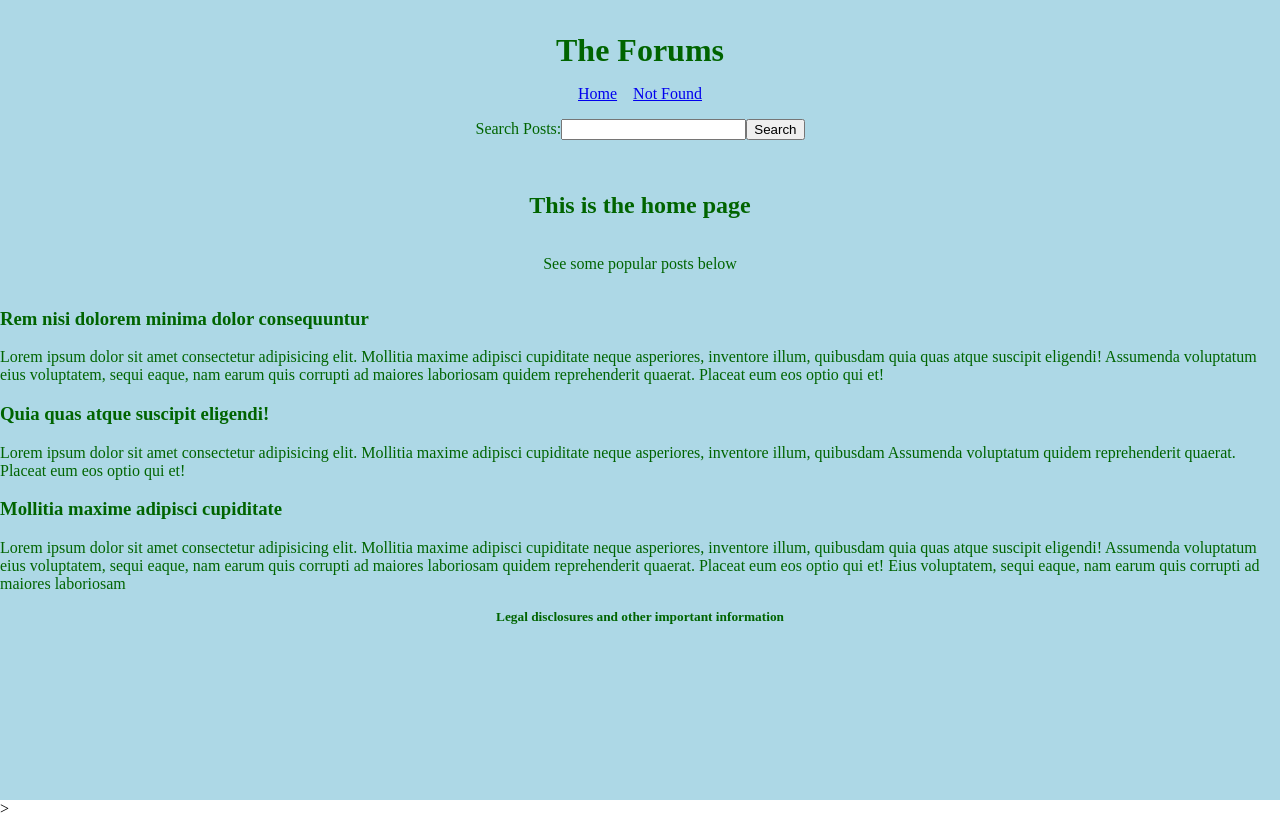
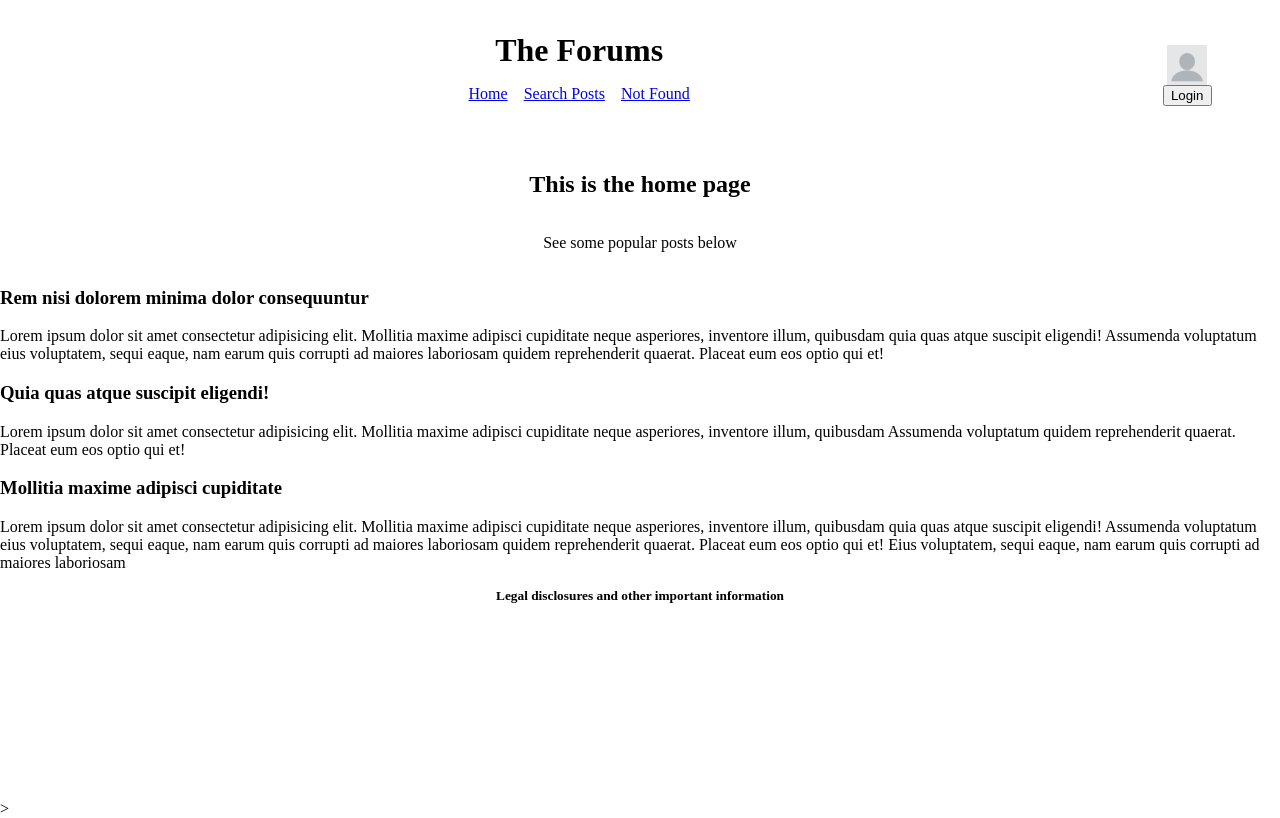
Before and after one commit to Lee1387/Forums, a React (Vite) app in the folder Forums-Frontend/: page / in a window 1280 px wide. Built offline with nearby package versions, Linux system fonts and the light colour scheme.

Commit message:
Updated search results structure and created profile section

```diff
--- a/Forums-Frontend/src/assets/styles.css
+++ b/Forums-Frontend/src/assets/styles.css
@@ -10,6 +10,10 @@ img {
     max-width: 100%;
 }
 
+.button {
+    cursor: pointer;
+}
+
 #root {
     margin: 0;
 }
@@ -19,10 +23,31 @@ img {
 }
 
 .header {
+    width: 100%;
     padding: 2em;
+    display: flex;
+    align-items: center;
+}
+
+.heading-nav-container {
+    width: 90%;
+    display: flex;
+    flex-direction: column;
+    justify-content: center;
+    align-items: center;
+}
+
+.profile-container {
+    width: 10%;
     display: flex;
     flex-direction: column;
     align-items: center;
+    justify-content: center;
+}
+
+.profile-image {
+    width: 40px;
+    height: 40px;
 }
 
 .main-nav {
@@ -36,8 +61,6 @@ img {
 .top-level-container {
     margin: 0;
     min-height: 100vh;
-    background-color: lightblue;
-    color: darkgreen;
 }
 
 .main-section {
--- a/Forums-Frontend/src/components/App.jsx
+++ b/Forums-Frontend/src/components/App.jsx
@@ -5,20 +5,24 @@ import {
   createRoutesFromElements,
   RouterProvider,
 } from "react-router-dom";
+// Components
 import MainLayout from "./MainLayout";
 import Error from "./Error";
+import Results, { resultsLoader } from "./Results";
+// Pages
 import Home, { homeLoader } from "../pages/Home";
+import Search, { searchAction } from "../pages/Search";
 import NotFound from "../pages/NotFound";
-import Results, { resultsLoader, searchAction } from "../pages/Results";
+// Assets
 import "../assets/styles.css";
 
 const router = createBrowserRouter(
   createRoutesFromElements(
-    <Route path="/" element={<MainLayout />} errorElement={<Error />}>
+    <Route path="/" element={<MainLayout />}>
       <Route path="/" element={<Home />} loader={homeLoader} />
       <Route
-        path="search/:query"
-        element={<Results />}
+        path="/search"
+        element={<Search />}
         loader={resultsLoader}
         action={searchAction}
       />
--- a/Forums-Frontend/src/components/Header.jsx
+++ b/Forums-Frontend/src/components/Header.jsx
@@ -1,23 +1,35 @@
 import React from "react";
-import { Link, Form } from "react-router-dom";
+import { Link } from "react-router-dom";
+
+import profileImage from "../assets/images/blank-profile-picture.png";
 
 export default function Header() {
     return (
         <header className="header">
+            <div className="heading-nav-container">
                 <h1 className="main-heading">The Forums</h1>
                 <nav className="main-nav">
                     <Link to="/" className="link">
                         Home
                     </Link>
+                    <Link to="/search" className="link">
+                        Search Posts
+                    </Link>
                     <Link to="/test" className="link">
                         Not Found
                     </Link>
                 </nav>
-            <Form className="search-form" method="post">
-                <label htmlFor="search-input">Search Posts:</label>
-                <input id="search-input" type="search" name="search" />
-                <button type="submit">Search</button>
-            </Form>
+            </div>
+            <div className="profile-container">
+                <img
+                    src={profileImage}
+                    alt="A generic blank avatar of a mans head"
+                    className="profile-image"
+                />
+                <button type="button" className="button">
+                    Login
+                </button>
+            </div>
         </header>
     );
 }
--- /dev/null
+++ b/Forums-Frontend/src/components/Results.jsx
@@ -0,0 +1,43 @@
+import React from "react";
+import { useLoaderData } from "react-router-dom";
+
+export async function resultsLoader({ request }) {
+    const url = new URL(request.url);
+    const query = url.searchParams.get("query");
+    try {
+        const response = await fetch("/src/assets/test-data.json");
+        if (!response.ok) {
+            throw new Error(`Status error ${response.status}`);
+        }
+        const resultsData = await response.json();
+        if (query === "books") {
+            return resultsData;
+        } else {
+            return null;
+        }
+    } catch (error) {
+        return error;
+    }
+}
+
+export default function Results() {
+    const searchResults = useLoaderData() || [];
+    const postElements = searchResults.map((post) => {
+        return (
+            <div key={post._id}>
+                <h3>{post.title}</h3>
+                <p>{post.content}</p>
+            </div>
+        );
+    });
+
+    return (
+        <div className="results-container">
+            {searchResults.length > 0 ? (
+                postElements
+            ) : (
+                <h3>No results found</h3>
+            )}
+        </div>
+    );
+}
--- a/Forums-Frontend/src/pages/Results.jsx
+++ /dev/null
@@ -1,29 +0,0 @@
-import React from "react";
-import { useActionData, redirect } from "react-router-dom";
-
-export async function resultsLoader({ request }) {
-    const url = new URL(request.url);
-    console.log(url);
-    return null;
-}
-
-export async function searchAction({ request }) {
-    const formData = await request.formData();
-    const searchTerm = formData.get("search");
-    return redirect(`/search/${searchTerm}`);
-    // return searchTerm;
-}
-
-export default function Results() {
-    const data = useActionData();
-
-    return (
-        <>
-            {data ? (
-                <h2>Search Results for {data}</h2>
-            ) : (
-                <h2>Enter a search term above</h2>
-            )}
-        </>
-    );
-}
--- /dev/null
+++ b/Forums-Frontend/src/pages/Search.jsx
@@ -0,0 +1,24 @@
+import React from "react";
+import { Form, redirect } from "react-router-dom";
+
+import Results from "../components/Results";
+
+export async function searchAction({ request }) {
+    const formData = await request.formData();
+    const searchTerm = formData.get("search");
+    return redirect(`/search?query=${searchTerm}`);
+}
+
+export default function Search() {
+    return (
+        <>
+            <Form className="search-form" method="post">
+                <label htmlFor="search-input">Search Posts:</label>
+                <input id="search-input" type="search" name="search" />
+                <button type="submit">Search</button>
+            </Form>
+            <h2>Enter a search term above</h2>
+            <Results />
+        </>
+    );
+}
```
Also changed, not shown: Forums-Frontend/src/assets/images/blank-profile-picture.png (added). Lines whose indentation alone changed are shown as unchanged.
